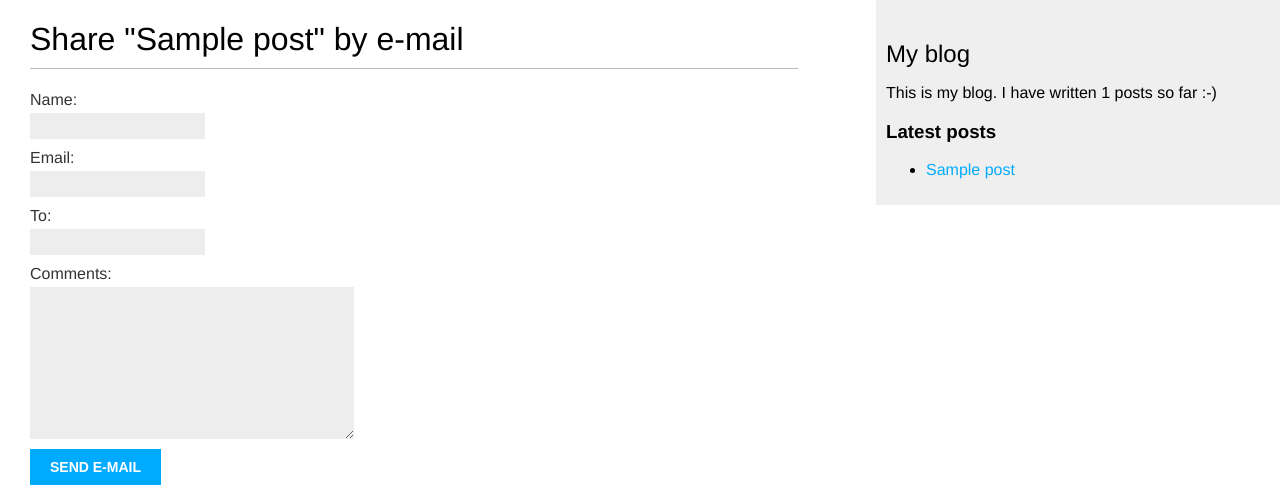
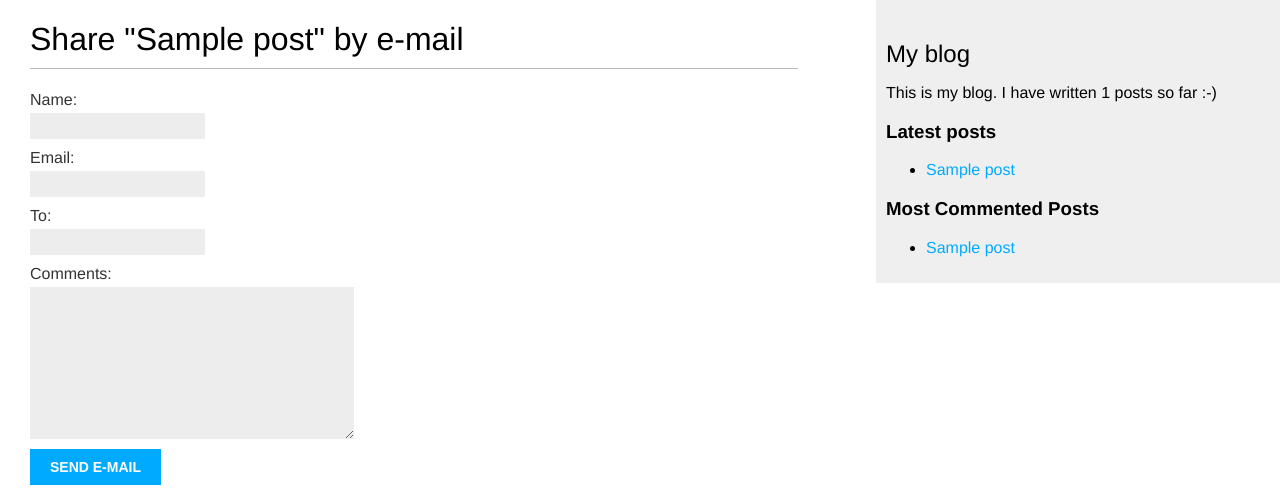
Before and after one commit to GMW99/django3, a Django app: page /blog/1/share/ in a window 1280 px wide. Shown: the top 497 px of the page. Run offline with Django 3.2, Linux system fonts and the light colour scheme; tables that the repository leaves empty hold one stand-in row (values such as "Sample post"); parts of the project's set-up code (start-up, migrations or seed data) failed here and were passed over.

Commit message:
Most commeted post

```diff
--- a/mysite/blog/templates/blog/base.html
+++ b/mysite/blog/templates/blog/base.html
@@ -16,6 +16,15 @@
     <p>This is my blog. I have written {% total_posts %} posts so far :-)</p>
     <h3>Latest posts</h3>
     {% show_latest_posts 5 %}
+    <h3> Most Commented Posts</h3>
+    {% get_most_commented_posts as most_commented_posts %}
+    <ul>
+      {% for post in most_commented_posts %}
+        <li>
+          <a href="{{ post.get_absoulte_url }}"> {{ post.title }}</a>
+        </li>
+      {% endfor %}
+    </ul>
   </div>
 </body>
 </html>
--- a/mysite/blog/templatetags/blog_tags.py
+++ b/mysite/blog/templatetags/blog_tags.py
@@ -1,4 +1,5 @@
 from django import template
+from django.db.models import Count
 from ..models import Post
 register = template.Library()
 # Returns  the  total published posts
@@ -11,3 +12,9 @@ def total_posts():
 def show_latest_posts(count=2):
     latest_posts = Post.published.order_by('-publish')[:count]
     return {'latest_posts': latest_posts}
+
+@register.simple_tag
+def get_most_commented_posts(count=5):
+    return Post.published.annotate(
+                total_comments = Count('comments')) \
+                .order_by('-total_comments')[:count]
```
